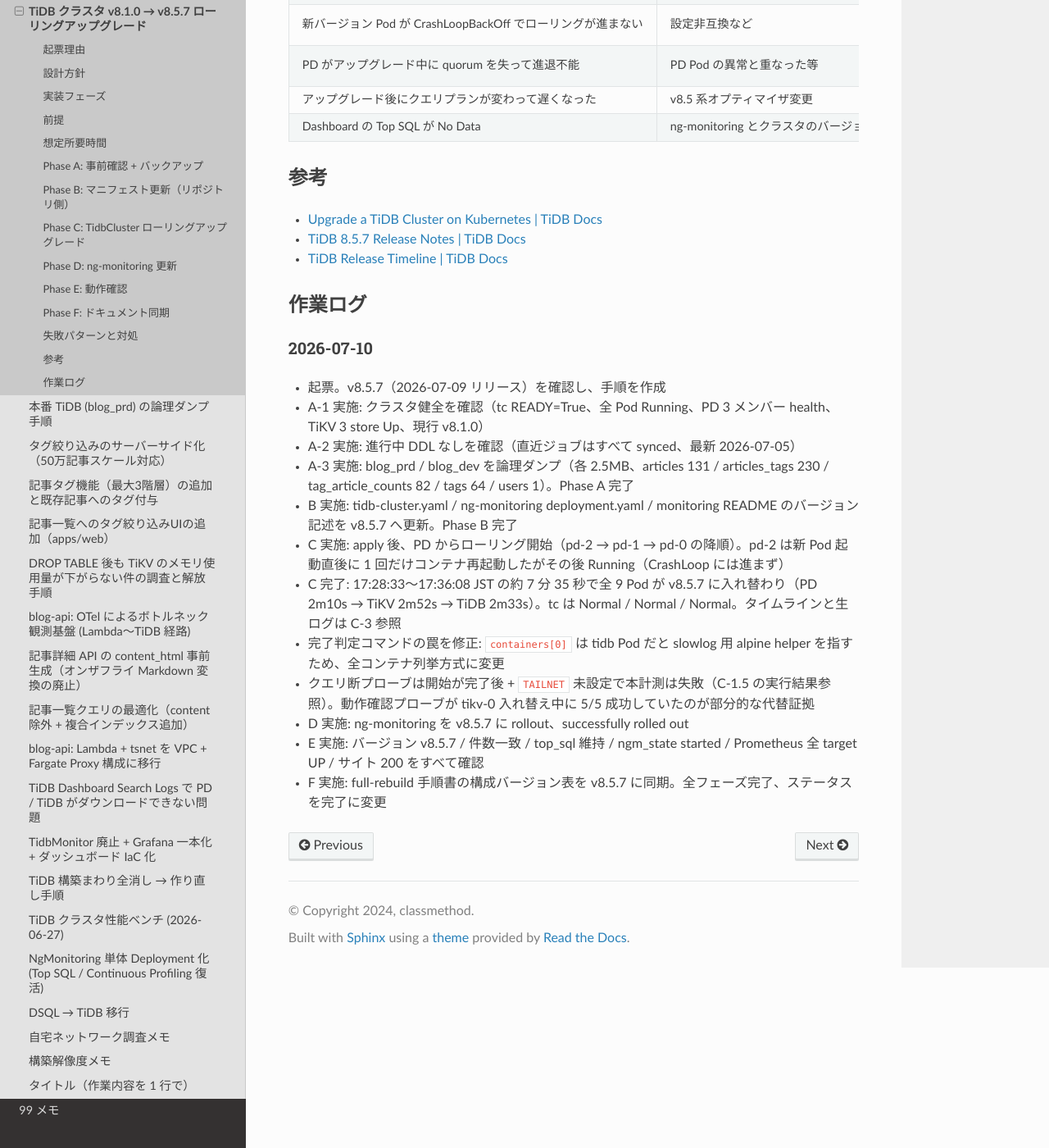
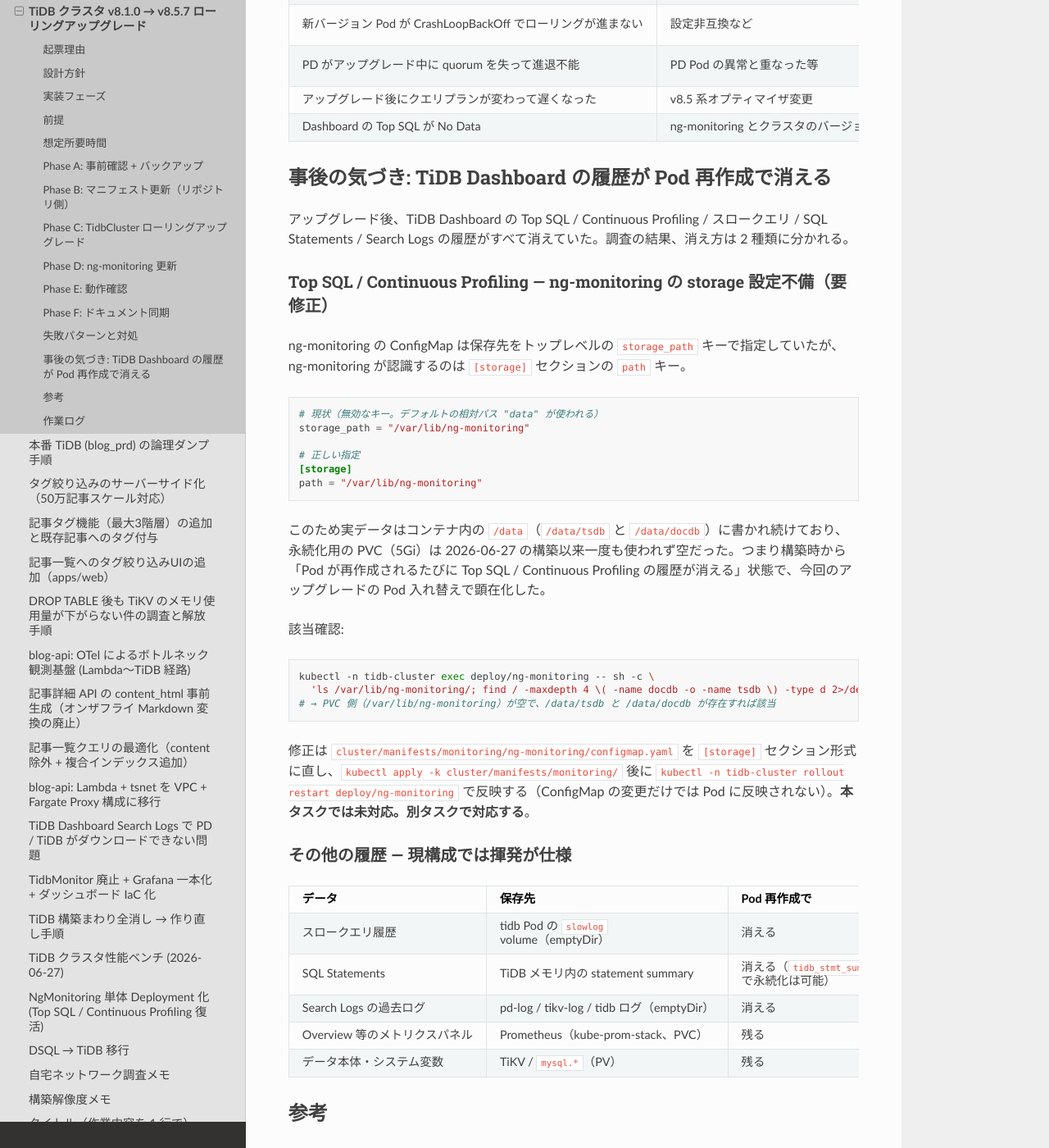
Before and after one commit to shuntaka9576/shuntaka-dev, a Sphinx documentation site: the page built from docs/source/98_tasks/2026-07-10-tidb-cluster-upgrade/index.md, in a window 1280 px wide and 1400 px high, scrolled down 10740 px. Shown: the whole window at 82% size. Built offline with Sphinx 7.4.7 and the Read the Docs theme 3.1.0, drawn with Linux system fonts in a browser that asks for light colours; some of the changed text lies outside the part shown.

Commit message:
docs: TiDB Dashboard の履歴が Pod 再作成で消える件の顛末を追記
- Top SQL / Continuous Profiling は ng-monitoring の storage 設定不備
  （トップレベル storage_path は無効、正しくは [storage] path）で
  コンテナ内 /data に書かれており、PVC が構築以来未使用だったことを記録
- スロークエリ / SQL Statements / Search Logs は emptyDir・メモリ内保持のため
  現構成では揮発が仕様であることを整理
- ConfigMap の修正は別タスクで対応

````diff
--- a/docs/source/98_tasks/2026-07-10-tidb-cluster-upgrade/index.md
+++ b/docs/source/98_tasks/2026-07-10-tidb-cluster-upgrade/index.md
@@ -478,6 +478,45 @@
 | アップグレード後にクエリプランが変わって遅くなった          | v8.5 系オプティマイザ変更                                   | Top SQL / スロークエリログで対象特定 → 97_survey の EXPLAIN 手順で再計測。必要なら SQL バインディングで固定                                                                 |
 | Dashboard の Top SQL が No Data                             | ng-monitoring とクラスタのバージョン不一致 / ngm 再登録失敗 | Phase D を流し直し、`kubectl -n tidb-cluster logs deploy/ng-monitoring` で self-register 成功を確認                                                                         |
 
+## 事後の気づき: TiDB Dashboard の履歴が Pod 再作成で消える
+
+アップグレード後、TiDB Dashboard の Top SQL / Continuous Profiling / スロークエリ / SQL Statements / Search Logs の履歴がすべて消えていた。調査の結果、消え方は 2 種類に分かれる。
+
+### Top SQL / Continuous Profiling — ng-monitoring の storage 設定不備（要修正）
+
+ng-monitoring の ConfigMap は保存先をトップレベルの `storage_path` キーで指定していたが、ng-monitoring が認識するのは `[storage]` セクションの `path` キー。
+
+```toml
+# 現状（無効なキー。デフォルトの相対パス "data" が使われる）
+storage_path = "/var/lib/ng-monitoring"
+
+# 正しい指定
+[storage]
+path = "/var/lib/ng-monitoring"
+```
+
+このため実データはコンテナ内の `/data`（`/data/tsdb` と `/data/docdb`）に書かれ続けており、永続化用の PVC（5Gi）は 2026-06-27 の構築以来一度も使われず空だった。つまり構築時から「Pod が再作成されるたびに Top SQL / Continuous Profiling の履歴が消える」状態で、今回のアップグレードの Pod 入れ替えで顕在化した。
+
+該当確認:
+
+```bash
+kubectl -n tidb-cluster exec deploy/ng-monitoring -- sh -c \
+  'ls /var/lib/ng-monitoring/; find / -maxdepth 4 \( -name docdb -o -name tsdb \) -type d 2>/dev/null'
+# → PVC 側（/var/lib/ng-monitoring）が空で、/data/tsdb と /data/docdb が存在すれば該当
+```
+
+修正は `cluster/manifests/monitoring/ng-monitoring/configmap.yaml` を `[storage]` セクション形式に直し、`kubectl apply -k cluster/manifests/monitoring/` 後に `kubectl -n tidb-cluster rollout restart deploy/ng-monitoring` で反映する（ConfigMap の変更だけでは Pod に反映されない）。**本タスクでは未対応。別タスクで対応する**。
+
+### その他の履歴 — 現構成では揮発が仕様
+
+| データ                        | 保存先                                    | Pod 再作成で                                                   |
+| ----------------------------- | ----------------------------------------- | -------------------------------------------------------------- |
+| スロークエリ履歴              | tidb Pod の `slowlog` volume（emptyDir）  | 消える                                                         |
+| SQL Statements                | TiDB メモリ内の statement summary         | 消える（`tidb_stmt_summary_enable_persistent` で永続化は可能） |
+| Search Logs の過去ログ        | pd-log / tikv-log / tidb ログ（emptyDir） | 消える                                                         |
+| Overview 等のメトリクスパネル | Prometheus（kube-prom-stack、PVC）        | 残る                                                           |
+| データ本体・システム変数      | TiKV / `mysql.*`（PV）                    | 残る                                                           |
+
 ## 参考
 
 - [Upgrade a TiDB Cluster on Kubernetes | TiDB Docs](https://docs.pingcap.com/tidb-in-kubernetes/stable/upgrade-a-tidb-cluster/)
@@ -500,3 +539,4 @@
 - D 実施: ng-monitoring を v8.5.7 に rollout、successfully rolled out
 - E 実施: バージョン v8.5.7 / 件数一致 / top_sql 維持 / ngm_state started / Prometheus 全 target UP / サイト 200 をすべて確認
 - F 実施: full-rebuild 手順書の構成バージョン表を v8.5.7 に同期。全フェーズ完了、ステータスを完了に変更
+- アップグレード後に TiDB Dashboard の履歴消失に気づき調査。Top SQL / Continuous Profiling は ng-monitoring の storage 設定不備でコンテナ内 `/data` に書かれており、PVC は構築以来未使用だったことが判明（「事後の気づき」参照）。ConfigMap の修正は別タスクで行う
````
